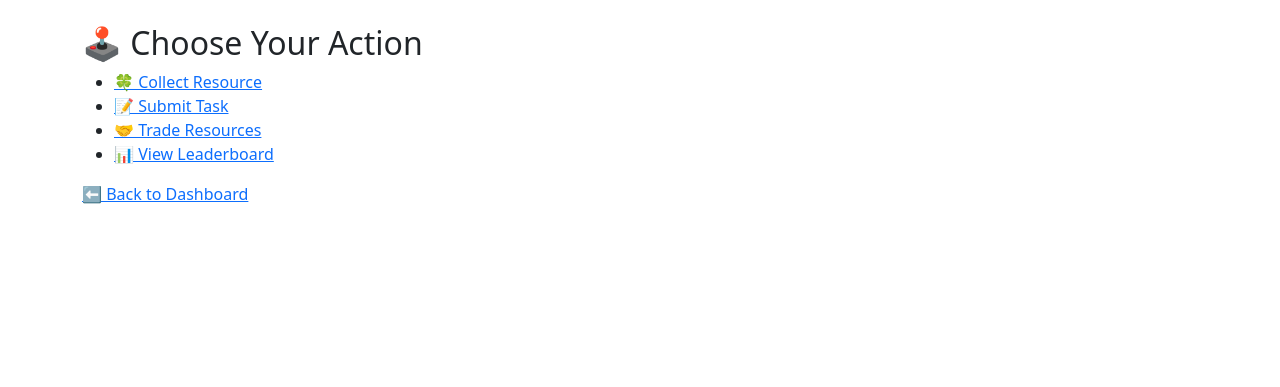
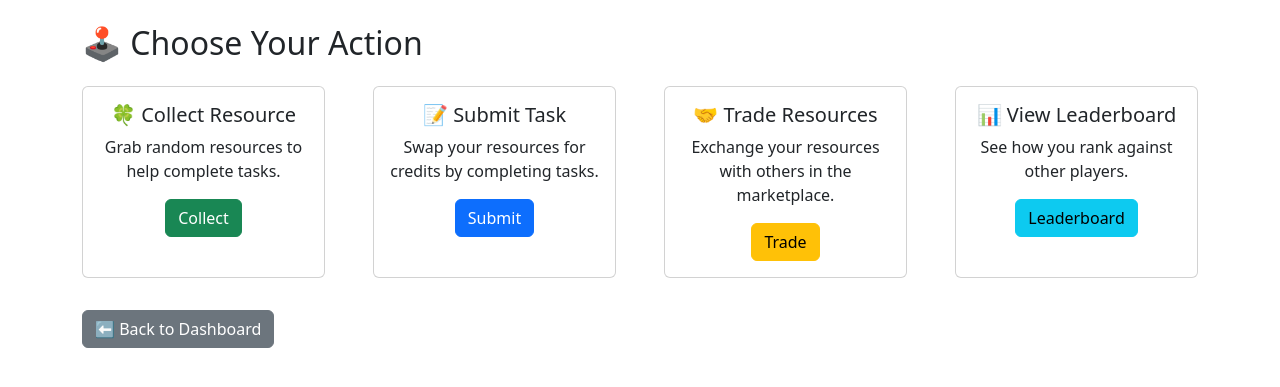
Before and after one commit to daraghmatu/atu-stack-app, a Flask app: page /actions in a window 1280 px wide. Shown: the part 56-443 px from the top of the page. Run offline with Flask 3, Linux system fonts and the light colour scheme; the visitor is signed in with stand-in values (Sample User, id 1); data that the repository does not hold is empty.

Commit message:
Changed Actions page layout

```diff
--- a/templates/actions.html
+++ b/templates/actions.html
@@ -1,15 +1,51 @@
 {% extends "base.html" %}
 {% block title %}Actions{% endblock %}
 {% block content %}
-<h2>🕹️ Choose Your Action</h2>
+<h2 class="mb-4">🕹️ Choose Your Action</h2>
 
-<ul>
-  <li><a href="{{ url_for('show_collect_page') }}">🍀 Collect Resource</a></li>
-  <li><a href="{{ url_for('submit_task_page') }}">📝 Submit Task</a></li>
-  <li><a href="{{ url_for('trade') }}">🤝 Trade Resources</a></li>
-  <li><a href="{{ url_for('leaderboard') }}">📊 View Leaderboard</a></li>
-</ul>
+<div class="row row-cols-1 row-cols-sm-1 row-cols-lg-4 g-5">
+  <div class="col">
+    <div class="card h-100 text-center">
+      <div class="card-body">
+        <h5 class="card-title">🍀 Collect Resource</h5>
+        <p class="card-text">Grab random resources to help complete tasks.</p>
+        <a href="{{ url_for('show_collect_page') }}" class="btn btn-success">Collect</a>
+      </div>
+    </div>
+  </div>
 
-<a href="{{ url_for('dashboard') }}">⬅️ Back to Dashboard</a>
+  <div class="col">
+    <div class="card h-100 text-center">
+      <div class="card-body">
+        <h5 class="card-title">📝 Submit Task</h5>
+        <p class="card-text">Swap your resources for credits by completing tasks.</p>
+        <a href="{{ url_for('submit_task_page') }}" class="btn btn-primary">Submit</a>
+      </div>
+    </div>
+  </div>
+
+  <div class="col">
+    <div class="card h-100 text-center">
+      <div class="card-body">
+        <h5 class="card-title">🤝 Trade Resources</h5>
+        <p class="card-text">Exchange your resources with others in the marketplace.</p>
+        <a href="{{ url_for('trade') }}" class="btn btn-warning">Trade</a>
+      </div>
+    </div>
+  </div>
+
+  <div class="col">
+    <div class="card h-100 text-center">
+      <div class="card-body">
+        <h5 class="card-title">📊 View Leaderboard</h5>
+        <p class="card-text">See how you rank against other players.</p>
+        <a href="{{ url_for('leaderboard') }}" class="btn btn-info">Leaderboard</a>
+      </div>
+    </div>
+  </div>
+
+<div class="mt-3">
+  <a href="{{ url_for('dashboard') }}" class="btn btn-secondary mt-3">⬅️ Back to Dashboard</a>
+</div>
 
 {% endblock %}
```
